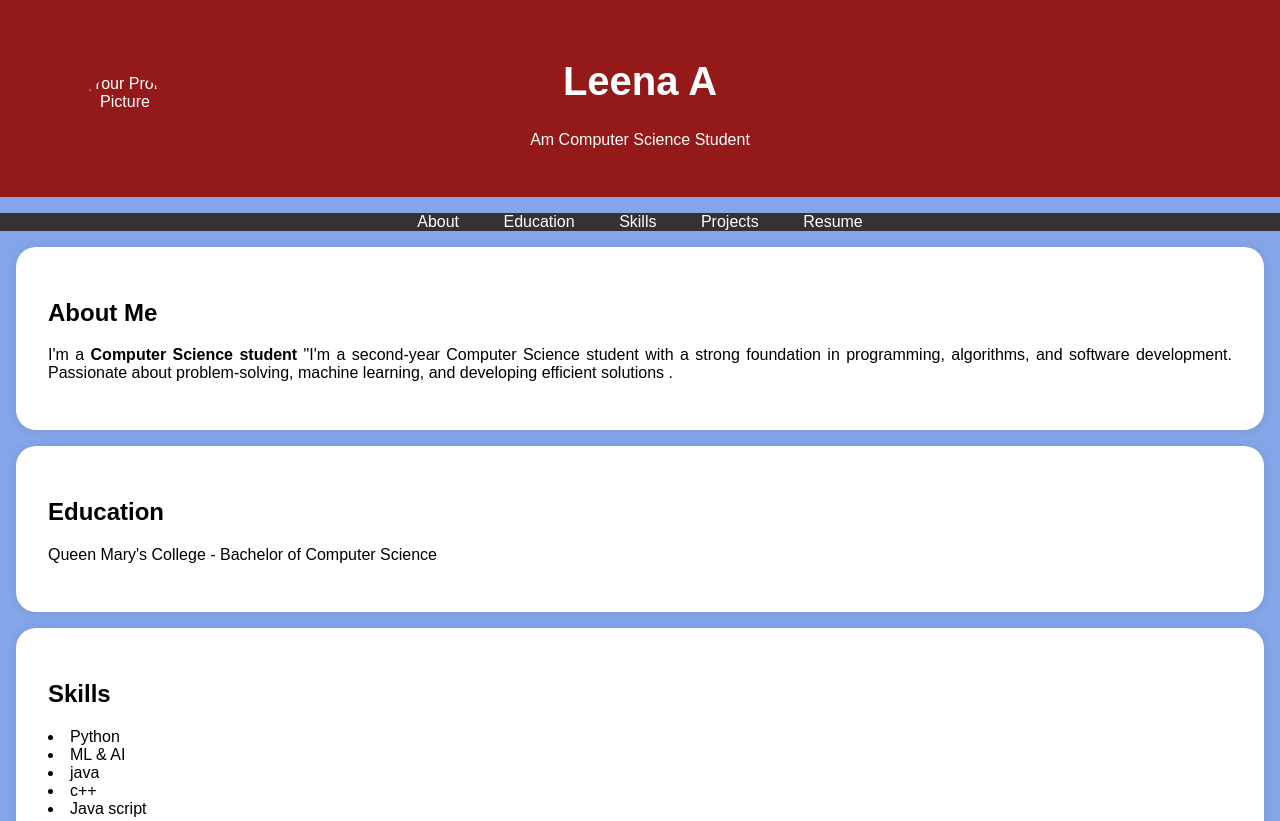
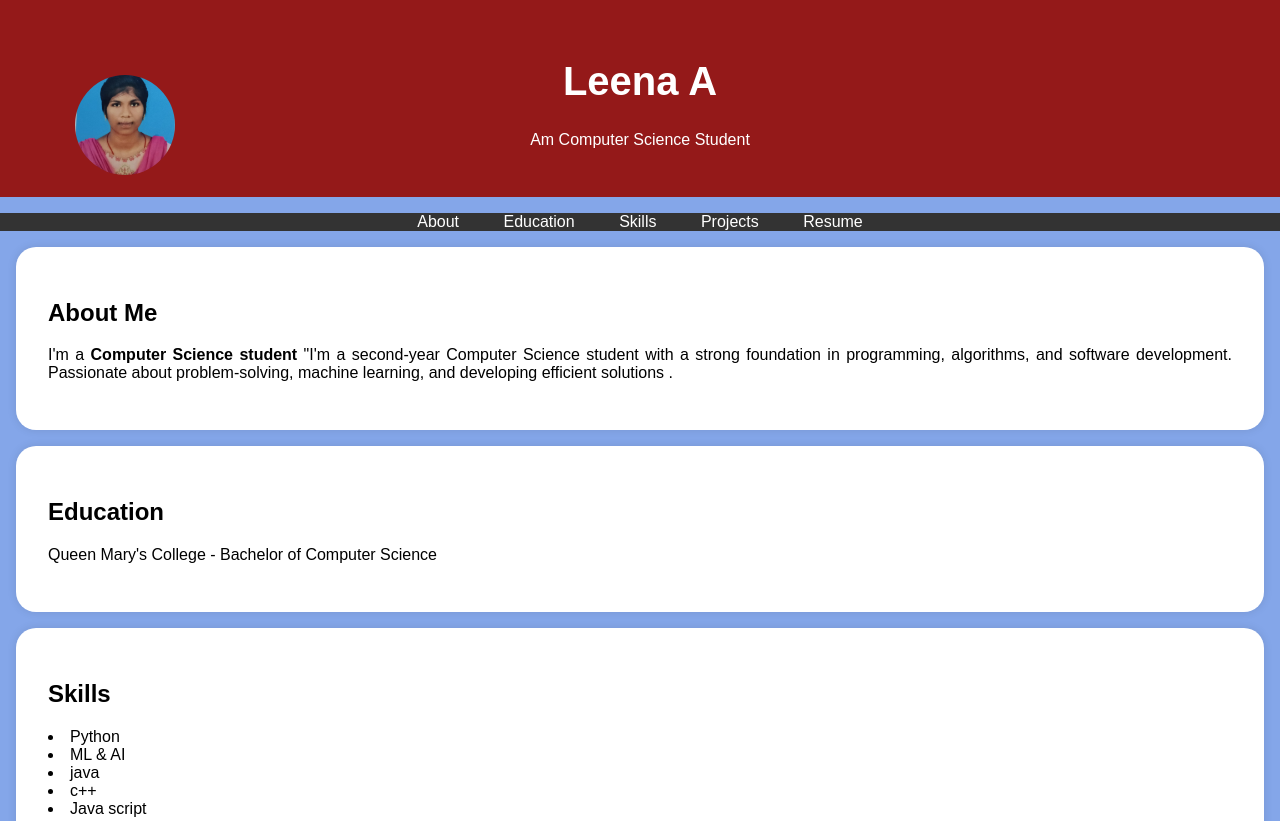
Before and after one commit to leena-AS/digital-portfolio, a plain HTML site: page index.html in a window 1280 px wide. Shown: the top 821 px of the page. Drawn offline with Linux system fonts and the light colour scheme.

Commit message:
Update index.html

```diff
--- a/index.html
+++ b/index.html
@@ -95,7 +95,7 @@
     <header>
         <div class="header-content">
             <!-- Add your profile picture here -->
-            <img src="imgtopdf_1903251312056.pdf" alt="Your Profile Picture" class="profile-picture">
+            <img src="image.jpg" alt="Your Profile Picture" class="profile-picture">
             <h1>Leena A</h1>
             <p>Am Computer Science Student</p>
         </div>
```
